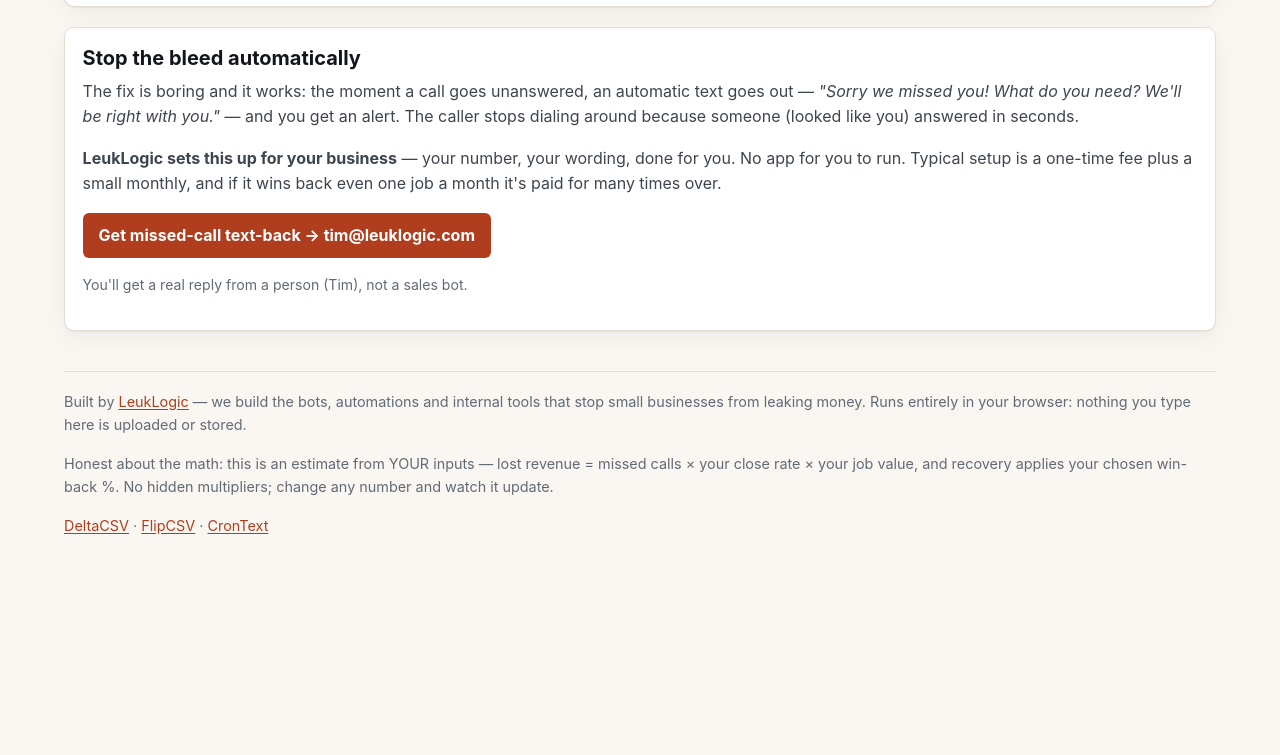
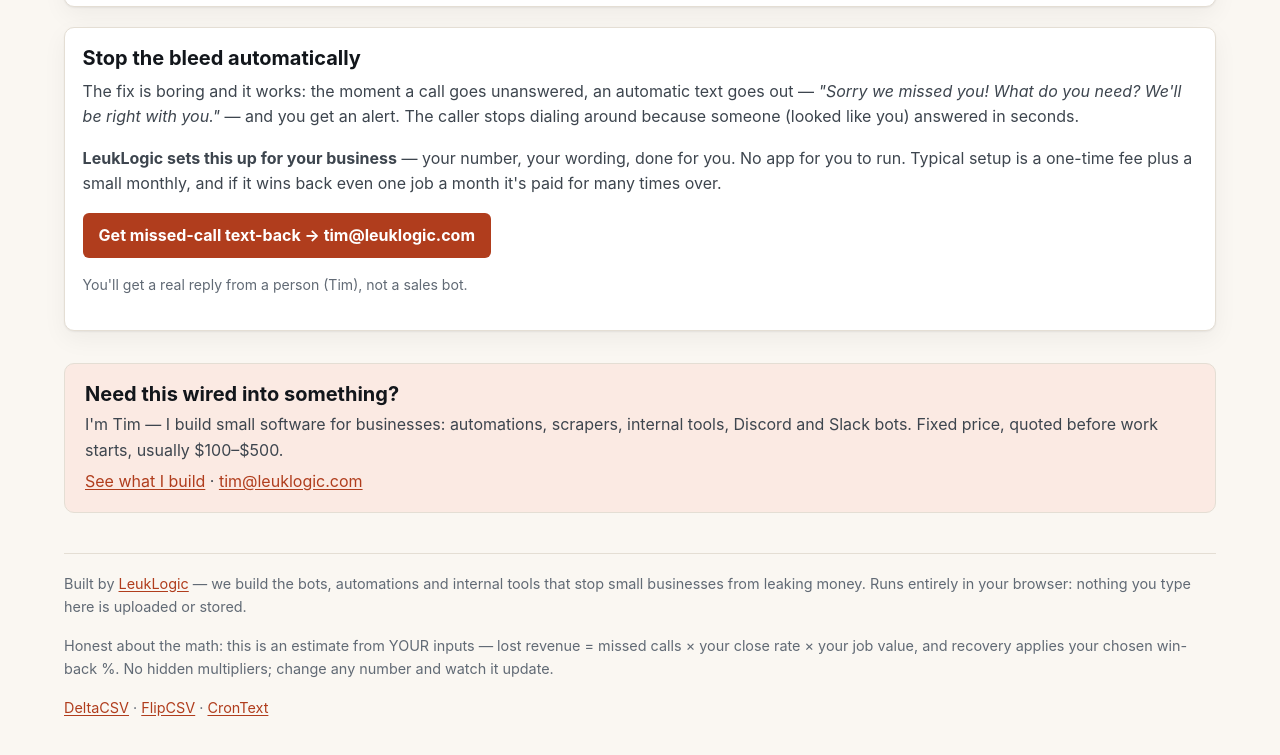
Before and after one commit to grapheneaffiliate/leuklogic, a website: page tools/missed-call-calculator/index.html in a window 1280 px wide. Shown: the part 731-1486 px from the top of the page. Before the commit the page ends 1348 px from the top, so only its background shows below. Drawn offline with Linux system fonts and the light colour scheme.

Commit message:
all nine tools now carry the hire block, with a tool-named mailto subject

```diff
--- a/tools/missed-call-calculator/index.html
+++ b/tools/missed-call-calculator/index.html
@@ -250,6 +250,14 @@
   </section>
 </main>
 
+<div class="hire" style="background:var(--accent-soft,#FBEAE3);border:1px solid var(--line,#E4DED4);border-radius:10px;padding:1.1rem 1.25rem;margin-top:2rem">
+  <h2 style="margin:0 0 .35rem">Need this wired into something?</h2>
+  <p style="margin-bottom:.35rem">I'm Tim — I build small software for businesses: automations, scrapers,
+  internal tools, Discord and Slack bots. Fixed price, quoted before work starts, usually $100–$500.</p>
+  <p style="margin:0"><a href="https://leuklogic.com/">See what I build</a> ·
+  <a href="mailto:tim@leuklogic.com?subject=Missed-Call%20Calculator">tim@leuklogic.com</a></p>
+</div>
+
 <footer class="foot">
   <p>Built by <a href="https://leuklogic.com">LeukLogic</a> — we build the bots, automations and internal tools that stop small businesses from leaking money. Runs entirely in your browser: nothing you type here is uploaded or stored.</p>
   <p>Honest about the math: this is an estimate from YOUR inputs — lost revenue = missed calls × your close rate × your job value, and recovery applies your chosen win-back %. No hidden multipliers; change any number and watch it update.</p>
```
Also changed, not shown: tools/cron/index.html (+8 -0 lines), tools/csv-json/index.html (+8 -0 lines), tools/quote/index.html (+8 -0 lines), tools/statement-csv/index.html (+8 -0 lines), tools/subscription-scanner/index.html (+8 -0 lines), tools/video-check/index.html (+8 -0 lines).
